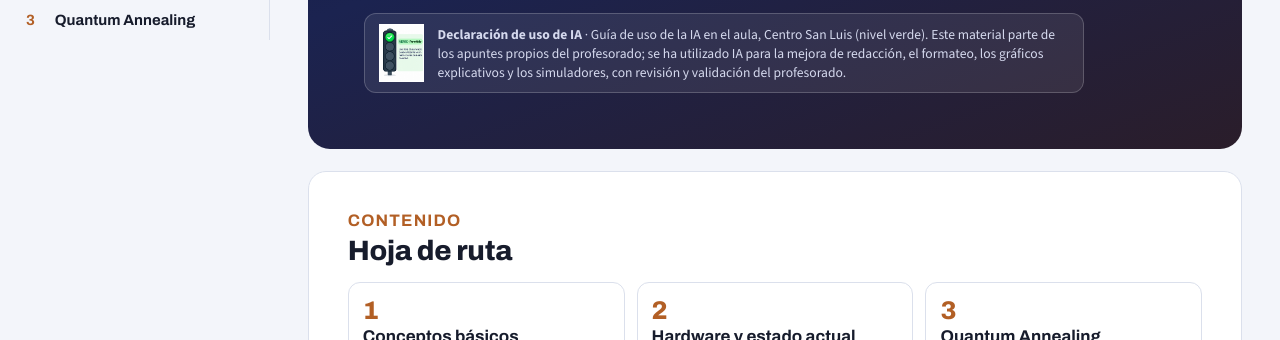
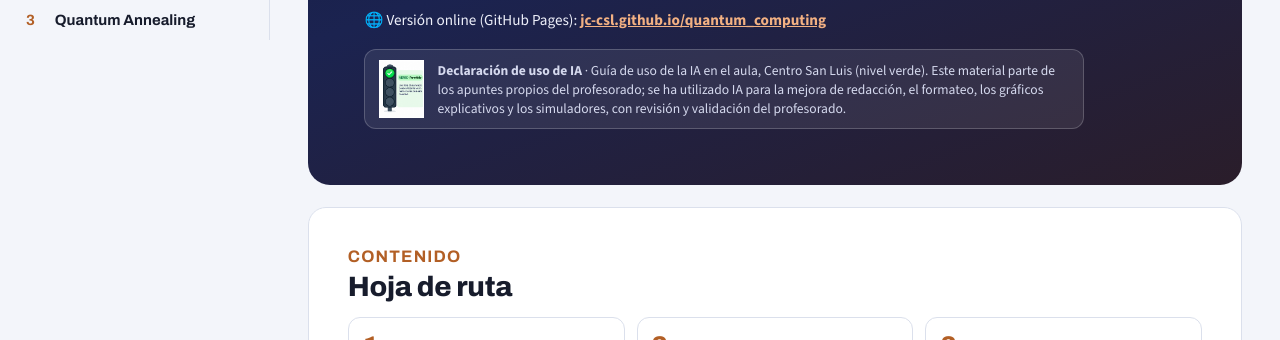
Before and after one commit to jc-csl/quantum_computing, a plain HTML site: page index.html in a window 1280 px wide. Shown: the part 760-1100 px from the top of the page. Drawn offline with nearby package versions, Linux system fonts and the light colour scheme.

Commit message:
Portada: enlace a la versión online en GitHub Pages
Si la web se abre en local, la portada muestra la URL publicada para acceder también online.

Co-Authored-By: Claude Opus 5.5 <noreply@anthropic.com>

```diff
--- a/index.html
+++ b/index.html
@@ -280,6 +280,7 @@ body.present .pres-ui{display:flex;position:fixed;left:0;right:0;bottom:0;z-inde
       <div class="collab"><span>Con la colaboración de</span><img src="img/logo-txurdinaga.png" alt="CIFP Txurdinaga LHII" width="191" height="66"><img src="img/logo-tknika.png" alt="Tknika" width="400" height="89"></div>
     </div>
     <p class="meta">Proyecto ANNEALING · Viceconsejería de Formación Profesional de Euskadi · curso 2025-26 · Jaime Corrales y Juan Carlos San Román</p>
+  <p class="web-online" style="margin:.8em 0 0;font-size:.95rem">🌐 Versión online (GitHub Pages): <a href="https://jc-csl.github.io/quantum_computing/" style="color:#f3b183;font-weight:700">jc-csl.github.io/quantum_computing</a></p>
     <div class="ia-decl"><img src="img/ia-verde.png" alt="Semáforo de uso de IA: verde, permitido" width="149" height="200"><div><b>Declaración de uso de IA</b> · Guía de uso de la IA en el aula, Centro San Luis (nivel verde). Este material parte de los apuntes propios del profesorado; se ha utilizado IA para la mejora de redacción, el formateo, los gráficos explicativos y los simuladores, con revisión y validación del profesorado.</div></div>
   </div>
 </section>
```
